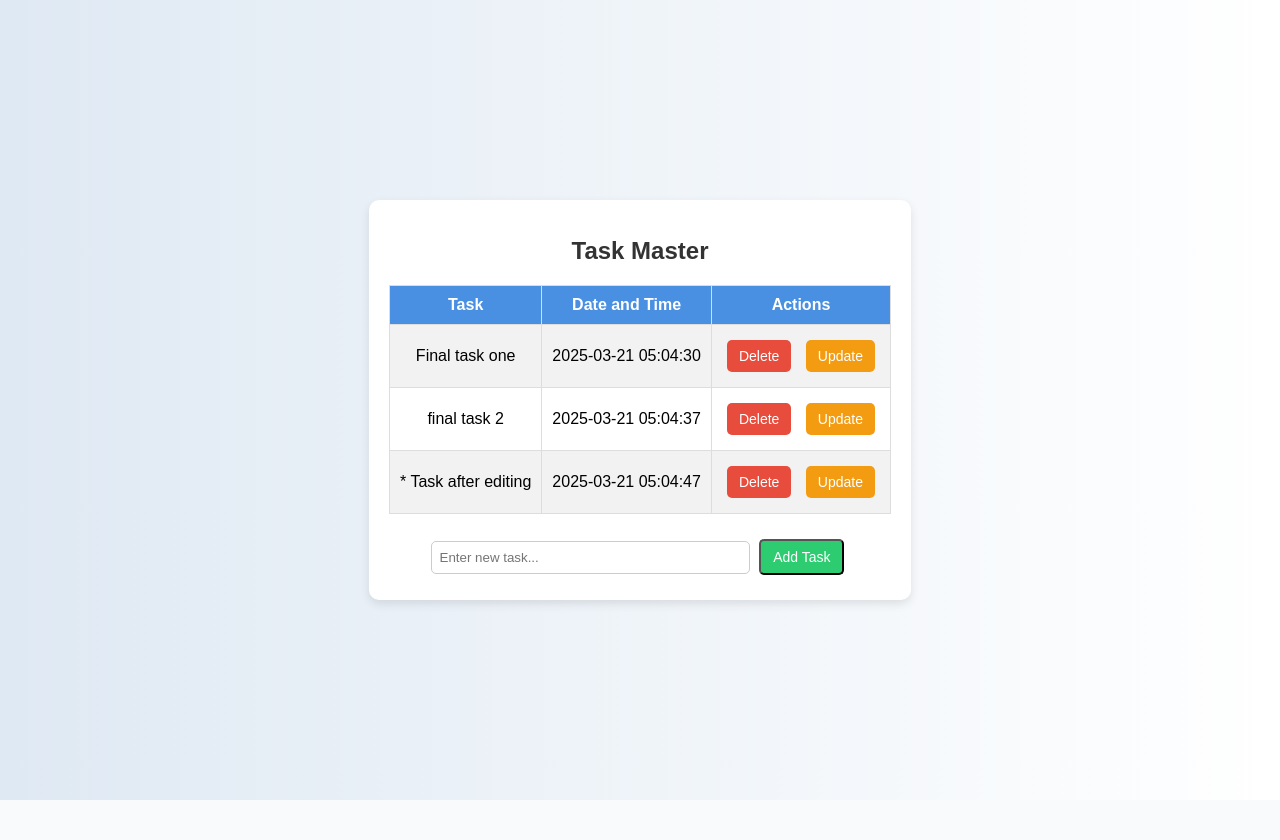
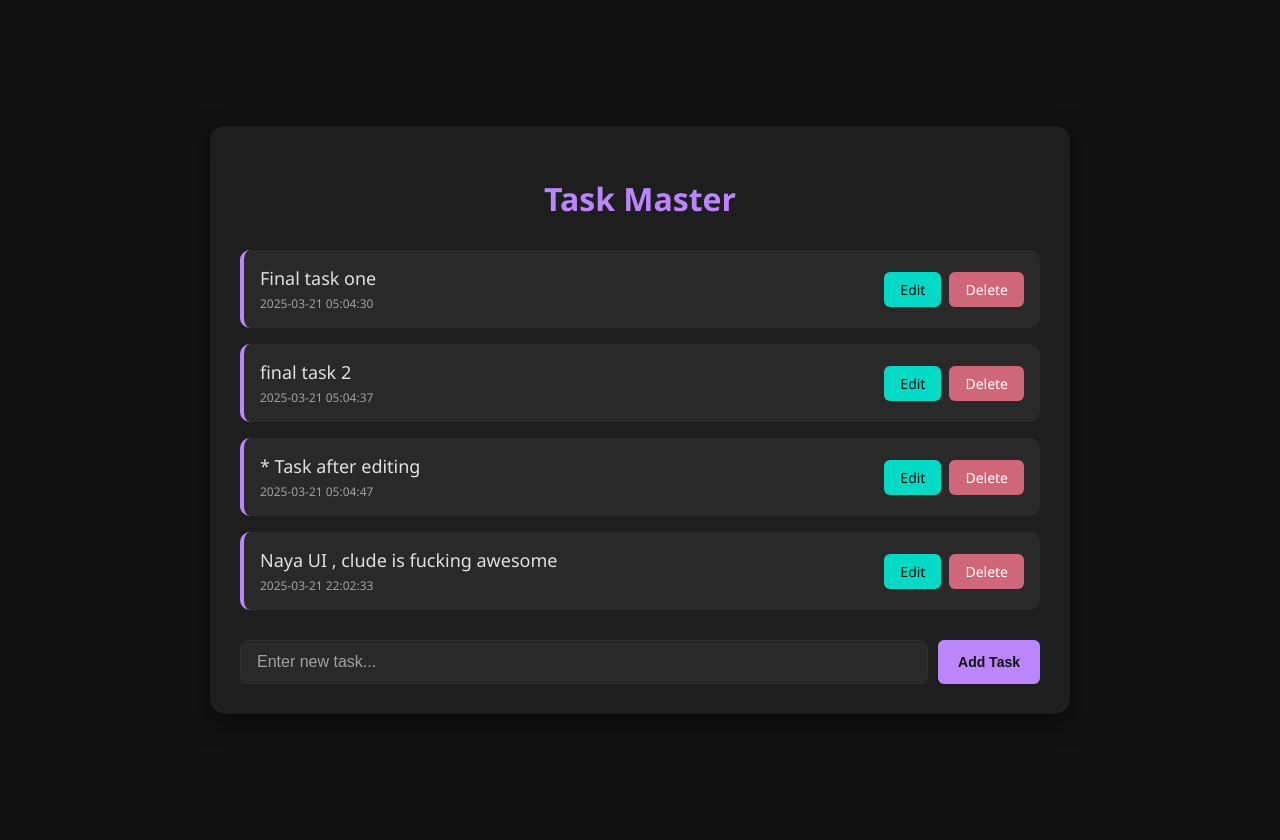
Before and after one commit to Ravikant-jain/Flask_to_do, a Flask app: page / in a window 1280 px wide. Before the commit the page ends 800 px from the top, so only its background shows below. Run offline with Flask 3, Linux system fonts and the light colour scheme.

Commit message:
Clude OP

```diff
--- a/data/data.json
+++ b/data/data.json
@@ -10,5 +10,9 @@
     "3": {
         "Time": "2025-03-21 05:04:47",
         "Task": "* Task after editing"
+    },
+    "5": {
+        "Time": "2025-03-21 22:02:33",
+        "Task": "Naya UI , clude is fucking awesome"
     }
 }
--- a/static/css/main.css
+++ b/static/css/main.css
@@ -1,82 +1,216 @@
-/* General Page Styling */
+/* Dark Theme Styling */
+:root {
+    --bg-color: #121212;
+    --card-bg: #1e1e1e;
+    --primary: #bb86fc;
+    --secondary: #03dac6;
+    --danger: #cf6679;
+    --text: #e0e0e0;
+    --text-secondary: #a0a0a0;
+    --border: #2d2d2d;
+  }
+
   body {
-    font-family: Arial, sans-serif;
-    background: linear-gradient(to right, #dfe9f3, #ffffff);
+    font-family: 'Segoe UI', Tahoma, Geneva, Verdana, sans-serif;
+    background: var(--bg-color);
+    color: var(--text);
     display: flex;
     justify-content: center;
     align-items: center;
-    height: 100vh;
+    min-height: 100vh;
     margin: 0;
+    padding: 20px;
   }
 
   /* Container Styling */
   .container {
-    text-align: center;
-    background: #ffffff;
-    padding: 20px;
-    border-radius: 10px;
-    box-shadow: 0px 4px 10px rgba(0, 0, 0, 0.1);
+    width: 90%;
+    max-width: 800px;
+    background: var(--card-bg);
+    padding: 30px;
+    border-radius: 15px;
+    box-shadow: 0 8px 24px rgba(0, 0, 0, 0.5);
   }
 
   /* Title */
   .title {
-    color: #333;
-    font-size: 24px;
-    margin-bottom: 20px;
+    color: var(--primary);
+    font-size: 32px;
+    margin-bottom: 30px;
+    font-weight: 600;
+    text-align: center;
   }
 
-/* Table Styling */
-.task-table {
-    width: 100%;
-    border-collapse: collapse;
-    margin-top: 10px;
+  /* Task Cards Container */
+  .task-container {
+    display: flex;
+    flex-direction: column;
+    gap: 16px;
+    margin-bottom: 30px;
   }
-.task-table th, .task-table td {
-    padding: 10px;
-    border: 1px solid #ddd;
-    text-align: center;
+
+  /* Task Card */
+  .task-card {
+    background: rgba(255, 255, 255, 0.05);
+    border-radius: 10px;
+    padding: 16px;
+    display: flex;
+    justify-content: space-between;
+    align-items: center;
+    border-left: 4px solid var(--primary);
+    transition: transform 0.2s, box-shadow 0.2s;
   }
-.task-table th {
-    background-color: #4a90e2;
-    color: white;
+
+  .task-card:hover {
+    transform: translateY(-2px);
+    box-shadow: 0 5px 15px rgba(0, 0, 0, 0.3);
   }
-.task-table tr:nth-child(even) {
-    background-color: #f2f2f2;
+
+  .task-content {
+    flex: 1;
+    text-align: left;
+  }
+
+  .task-name {
+    font-size: 18px;
+    margin-bottom: 5px;
+    color: var(--text);
+    word-break: break-word;
+  }
+
+  .task-time {
+    font-size: 12px;
+    color: var(--text-secondary);
+  }
+
+  .task-actions {
+    display: flex;
+    gap: 8px;
   }
 
   /* Buttons */
   .btn {
     display: inline-block;
-    padding: 8px 12px;
-    margin: 5px;
+    padding: 8px 16px;
     text-decoration: none;
-    border-radius: 5px;
+    border-radius: 6px;
     font-size: 14px;
+    font-weight: 500;
     transition: 0.3s;
+    cursor: pointer;
+    border: none;
   }
+
   .delete {
-    background: #e74c3c;
+    background: var(--danger);
     color: white;
   }
+
   .update {
-    background: #f39c12;
-    color: white;
+    background: var(--secondary);
+    color: #121212;
   }
+
   .add {
-    background: #2ecc71;
-    color: white;
+    background: var(--primary);
+    color: #121212;
+    font-weight: 600;
+    padding: 10px 20px;
   }
+
   .btn:hover {
-    opacity: 0.8;
+    opacity: 0.9;
+    transform: translateY(-2px);
+    box-shadow: 0 4px 8px rgba(0, 0, 0, 0.2);
   }
 
   /* Form Styling */
   .task-form {
-    margin-top: 20px;
+    margin-top: 30px;
+    display: flex;
+    gap: 10px;
   }
+
   .task-input {
-    padding: 8px;
-    width: 60%;
-    border: 1px solid #ccc;
-    border-radius: 5px;
+    flex: 1;
+    padding: 12px 16px;
+    border: 1px solid var(--border);
+    background: rgba(255, 255, 255, 0.05);
+    border-radius: 8px;
+    color: var(--text);
+    font-size: 16px;
+    transition: 0.3s;
   }
+
+  .task-input:focus {
+    outline: none;
+    border-color: var(--primary);
+    box-shadow: 0 0 0 2px rgba(187, 134, 252, 0.3);
+  }
+
+  .task-input::placeholder {
+    color: var(--text-secondary);
+  }
+
+  /* Update page */
+  .content {
+    width: 90%;
+    max-width: 500px;
+    background: var(--card-bg);
+    padding: 30px;
+    border-radius: 15px;
+    box-shadow: 0 8px 24px rgba(0, 0, 0, 0.5);
+    text-align: center;
+  }
+
+  .content h1 {
+    color: var(--primary);
+    margin-bottom: 24px;
+  }
+
+  .content form {
+    display: flex;
+    flex-direction: column;
+    gap: 16px;
+  }
+
+  .content input[type="text"] {
+    padding: 12px 16px;
+    border: 1px solid var(--border);
+    background: rgba(255, 255, 255, 0.05);
+    border-radius: 8px;
+    color: var(--text);
+    font-size: 16px;
+  }
+
+  .content input[type="submit"] {
+    background: var(--secondary);
+    color: #121212;
+    padding: 12px;
+    border: none;
+    border-radius: 8px;
+    font-weight: 600;
+    cursor: pointer;
+    transition: 0.3s;
+  }
+
+  .content input[type="submit"]:hover {
+    opacity: 0.9;
+    transform: translateY(-2px);
+  }
+
+  /* Responsive design */
+  @media (max-width: 600px) {
+    .container {
+      width: 95%;
+      padding: 20px;
+    }
+
+    .task-form {
+      flex-direction: column;
+    }
+
+    .task-actions {
+      flex-direction: column;
+    }
+  }
--- a/templates/base.html
+++ b/templates/base.html
@@ -3,13 +3,11 @@
 <head>
     <meta charset="UTF-8">
     <meta name="viewport" content="width=device-width, initial-scale=1.0">
-
     <link rel="stylesheet" href="{{url_for('static',filename='css/main.css')}}">
-
+    <link rel="stylesheet" href="https://cdnjs.cloudflare.com/ajax/libs/font-awesome/6.2.1/css/all.min.css">
     {% block head%}{% endblock %}
 </head>
 <body>
-
     {% block body%}{% endblock %}
 </body>
 </html>
--- a/templates/index.html
+++ b/templates/index.html
@@ -1,7 +1,7 @@
 {% extends 'base.html' %}
 
 {% block head%}
-<title>Badiya Todo</title>
+<title>Task Master</title>
 {% endblock %}
 
 {% block body%}
@@ -9,27 +9,28 @@
     <h1 class="title">Task Master</h1>
 
     <div class="task-container">
-        <table class="task-table">
-            <tr>
-                <th>Task</th>
-                <th>Date and Time</th>
-                <th>Actions</th>
-            </tr>
+        {% if tasks %}
             {% for task in tasks %}
-                <tr>
-                    <td>{{ tasks[task]['Task'] }}</td>
-                    <td>{{ tasks[task]['Time'] }}</td>
-                    <td>
+                <div class="task-card">
+                    <div class="task-content">
+                        <div class="task-name">{{ tasks[task]['Task'] }}</div>
+                        <div class="task-time">{{ tasks[task]['Time'] }}</div>
+                    </div>
+                    <div class="task-actions">
+                        <a class="btn update" href="/update/{{task}}">Edit</a>
                         <a class="btn delete" href="/delete/{{task}}">Delete</a>
-                        <a class="btn update" href="/update/{{task}}">Update</a>
-                    </td>
-                </tr>
+                    </div>
+                </div>
             {% endfor %}
-        </table>
+        {% else %}
+            <div class="empty-state">
+                <p>No tasks yet. Add your first task below!</p>
+            </div>
+        {% endif %}
     </div>
 
     <form class="task-form" action="/" method="POST">
-        <input class="task-input" type="text" name="content" id="content" placeholder="Enter new task...">
+        <input class="task-input" type="text" name="content" id="content" placeholder="Enter new task..." required>
         <input class="btn add" type="submit" value="Add Task">
     </form>
 </div>
```
Also changed, not shown: templates/update.html (+4 -10 lines). Lines whose indentation alone changed are shown as unchanged.
